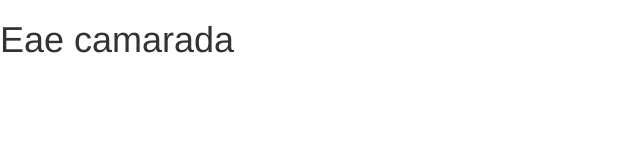
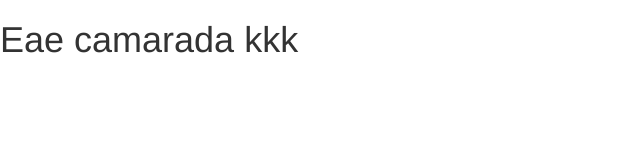
Before and after one commit to Cethus/Projeto-parceria, a website: page www/index.html in a window 1280 px wide. Shown: the whole page, without its empty margins (0-640 px from the left). Drawn offline with Linux system fonts and the light colour scheme.

Commit message:
alterando H1

```diff
--- a/www/index.html
+++ b/www/index.html
@@ -14,6 +14,6 @@
 
 </head>
 <body>
-  <h1>Eae camarada </h1>
+  <h1>Eae camarada kkk</h1>
 </body>
 </html>
```
